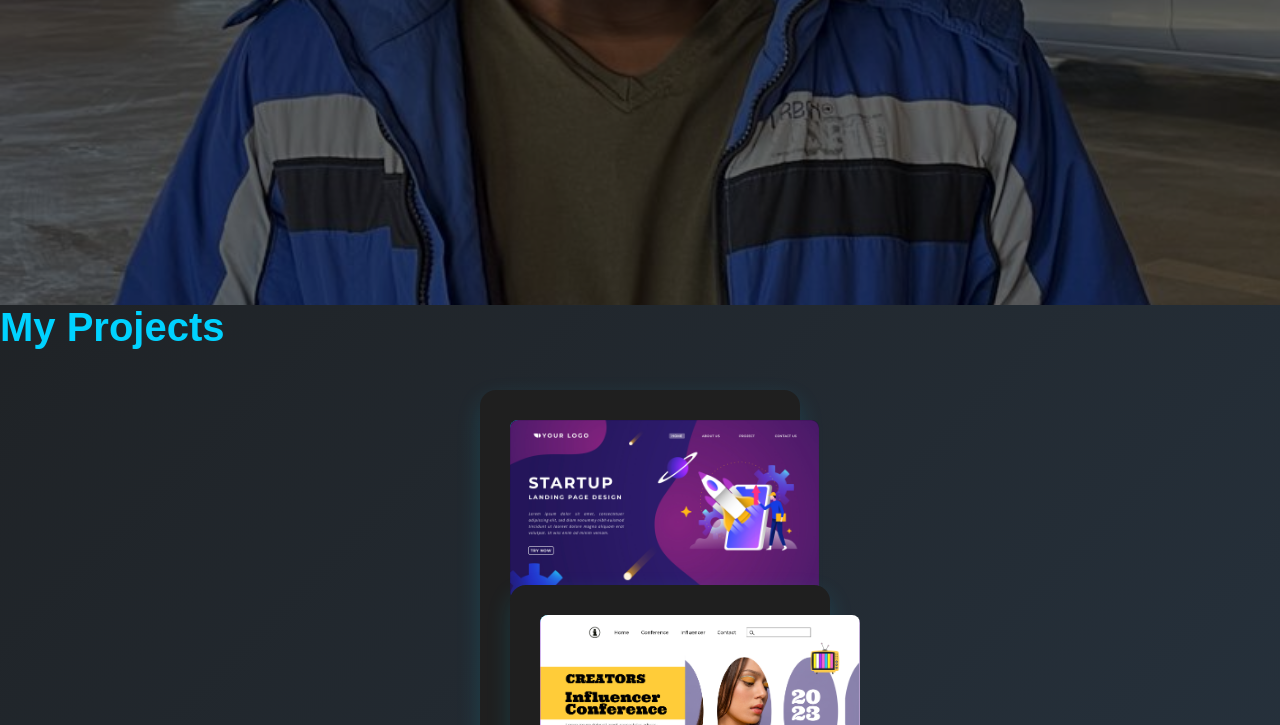
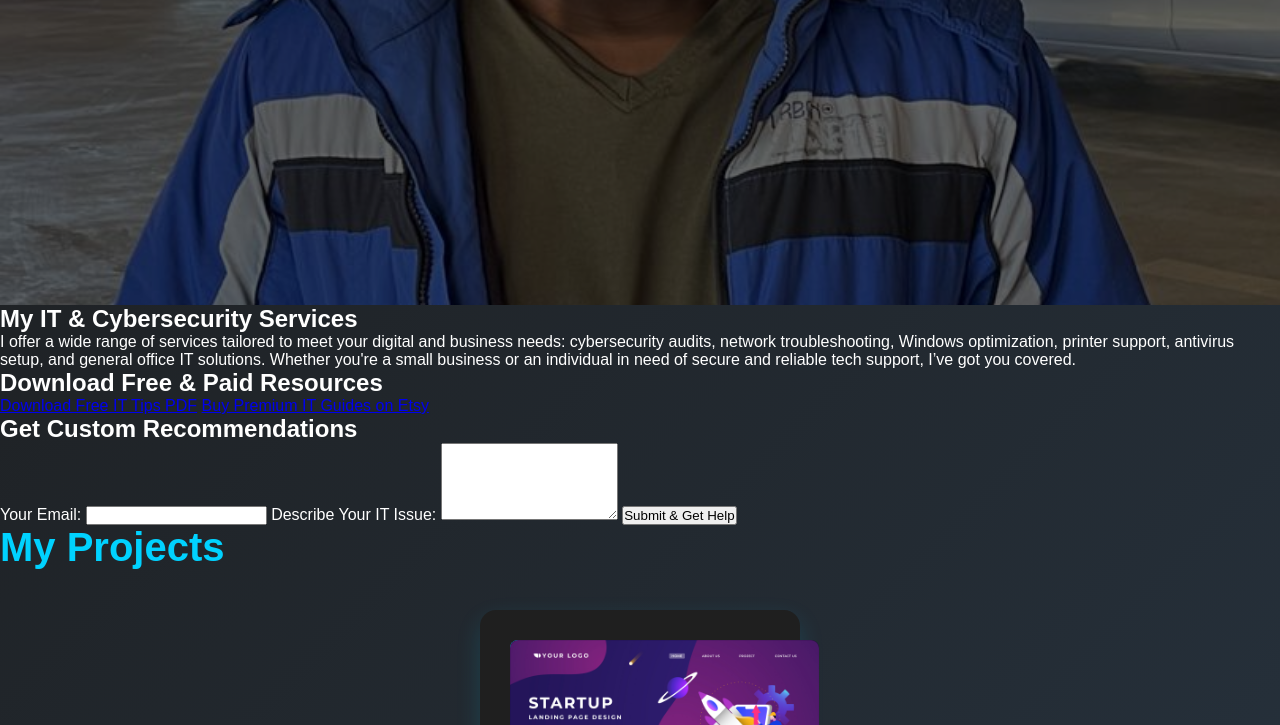
Before and after one commit to Maxencio7/Portfolio-demo, a plain HTML site: page index.html in a window 1280 px wide. Shown: the part 495-1220 px from the top of the page. Drawn offline with nearby package versions, Linux system fonts and the light colour scheme.

Commit message:
Update index.html

```diff
--- a/index.html
+++ b/index.html
@@ -18,6 +18,33 @@
         <a href="https://github.com/Maxencio7" class="cta-button">See My Work</a>
     </div>
     </div>
+    </section>
+    <section>
+        <div class="container">
+    <h1>My IT & Cybersecurity Services</h1>
+    <p>
+      I offer a wide range of services tailored to meet your digital and business needs:
+      cybersecurity audits, network troubleshooting, Windows optimization, printer support,
+      antivirus setup, and general office IT solutions. Whether you're a small business or an
+      individual in need of secure and reliable tech support, I’ve got you covered.
+    </p><h2>Download Free & Paid Resources</h2>
+<a class="button" href="/downloads/Common_IT_Issues_Zambia_v3.pdf" download>Download Free IT Tips PDF</a>
+<a class="button" href="https://www.etsy.com/your-etsy-link" target="_blank">Buy Premium IT Guides on Etsy</a>
+
+<div class="form-section">
+  <h2>Get Custom Recommendations</h2>
+  <form action="#" method="POST">
+    <label for="email">Your Email:</label>
+    <input type="email" id="email" name="email" required>
+
+    <label for="needs">Describe Your IT Issue:</label>
+    <textarea id="needs" name="needs" rows="5" required></textarea>
+
+    <button type="submit" class="button">Submit & Get Help</button>
+  </form>
+</div>
+
+  </div>
     </section>
     <section class="projects">
         <h2>My Projects</h2>
```
